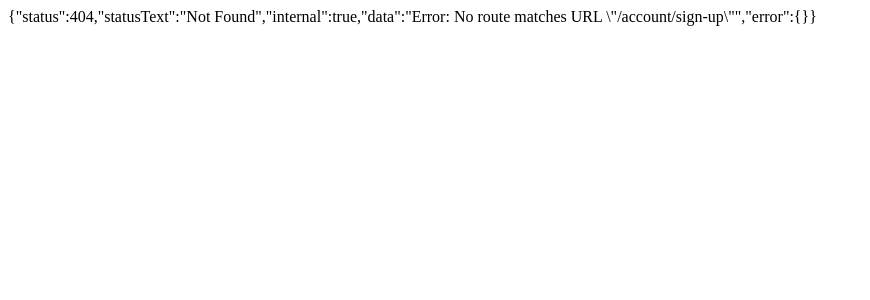
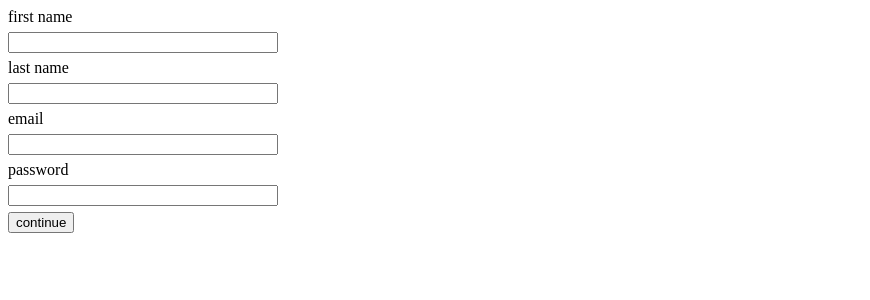
Before and after one commit to findsam/auth-frontend, a React (Vite) app: page /account/sign-up in a window 1280 px wide. Before the commit this address had no page. Shown: the top 300 px of the page, without its empty margins (0-870 px from the left). Built offline with nearby package versions, Linux system fonts and the light colour scheme.

Commit message:
signup system, auth context, render error utility function :)

```diff
--- /dev/null
+++ b/src/libs/authCtx.tsx
@@ -0,0 +1,21 @@
+import { createContext } from "react";
+import { getCookie } from "./util";
+
+export type Auth = Partial<{
+  user: null;
+}>;
+
+export const AuthContext = createContext<Auth>({});
+
+const AuthProvider: React.FC<{ children: React.ReactNode }> = ({
+  children,
+}) => {
+  console.log("Cookie:", getCookie("Authorization"));
+  return (
+    <AuthContext.Provider value={{ user: null }}>
+      {children}
+    </AuthContext.Provider>
+  );
+};
+
+export default AuthProvider;
--- a/src/libs/endpoint.ts
+++ b/src/libs/endpoint.ts
@@ -4,6 +4,7 @@ export const endpoints = {
   baseURL: import.meta.env.VITE_API_URL || "http://localhost:8080",
   auth: {
     signin: "/users/user/sign-in",
+    signup: "/users/user/sign-up",
     user: (id: string) => `/users/user/${id}`,
     refresh: "/users/user/refresh",
   },
--- a/src/libs/queries.ts
+++ b/src/libs/queries.ts
@@ -1,11 +1,19 @@
 import { useMutation, useQuery } from "react-query";
-import { SignInInputs } from "~/libs/types";
+import { SignInRequest, SignUpRequest } from "~/libs/types";
 import { axios, endpoints } from "~/libs/endpoint";
+import { getCookie } from "~/libs/util";
 
 export function useLogin() {
   return useMutation({
-    mutationFn: async (values: SignInInputs) =>
-      await axios.post<any>(endpoints.auth.signin, values),
+    mutationFn: async (values: SignInRequest) =>
+      await axios.post<SignInRequest>(endpoints.auth.signin, values),
+  });
+}
+
+export function useSignUp() {
+  return useMutation({
+    mutationFn: async (values: SignUpRequest) =>
+      await axios.post<SignUpRequest>(endpoints.auth.signup, values),
   });
 }
 
@@ -13,7 +21,11 @@ export function usePing() {
   return useQuery({
     queryKey: ["ping"],
     queryFn: async () =>
-      await axios.get<any>(endpoints.auth.user("66bff1853165b58880386aed")),
+      await axios.get<any>(endpoints.auth.user("66bff1853165b58880386aed"), {
+        headers: {
+          Authorization: getCookie("Authorization"),
+        },
+      }),
     retry: false,
     enabled: false,
     retryOnMount: false,
--- /dev/null
+++ b/src/libs/useAuth.ts
@@ -0,0 +1,12 @@
+import { useContext } from "react";
+import { AuthContext } from "~/libs/authCtx";
+
+export const useAuth = () => {
+  const context = useContext(AuthContext);
+
+  if (context === undefined) {
+    throw new Error("AuthContext must be within AuthProvider");
+  }
+
+  return context;
+};
--- /dev/null
+++ b/src/libs/util.tsx
@@ -0,0 +1,31 @@
+import { FieldErrors, FieldValues } from "react-hook-form";
+
+const getCookie = (name: string): string | null => {
+  const nameEQ = name + "=";
+  const cookies = document.cookie.split(";");
+  for (let i = 0; i < cookies.length; i++) {
+    let cookie = cookies[i].trim();
+    if (cookie.startsWith(nameEQ)) {
+      return cookie.substring(nameEQ.length);
+    }
+  }
+  return null;
+};
+
+const renderErrors = <T extends FieldValues>(items: FieldErrors<T>) => {
+  let errors = [];
+  for (const key in items) {
+    const error = items[key];
+    if (error) {
+      errors.push(error.message?.toString());
+    }
+  }
+  return (
+    <ul>
+      {errors.map((e) => (
+        <li key={e}>{e}</li>
+      ))}
+    </ul>
+  );
+};
+export { getCookie, renderErrors };
--- a/src/pages/account/signIn.tsx
+++ b/src/pages/account/signIn.tsx
@@ -1,13 +1,14 @@
 import { FormProvider, SubmitHandler, useForm } from "react-hook-form";
 import { joiResolver } from "@hookform/resolvers/joi";
-import { SignInInputs } from "~/libs/types";
+import { SignInRequest } from "~/libs/types";
 import { useLogin, usePing, useRefresh } from "~/libs/queries";
 import Joi from "joi";
+import { useAuth } from "~/libs/useAuth";
 
 const SignIn: React.FC = () => {
   const loginQuery = useLogin();
 
-  const methods = useForm<SignInInputs>({
+  const methods = useForm<SignInRequest>({
     resolver: joiResolver(
       Joi.object({
         email: Joi.string()
@@ -21,7 +22,7 @@ const SignIn: React.FC = () => {
     ),
   });
 
-  const login: SubmitHandler<SignInInputs> = async (values: SignInInputs) => {
+  const login: SubmitHandler<SignInRequest> = async (values: SignInRequest) => {
     await loginQuery.mutateAsync(values);
   };
 
@@ -35,6 +36,9 @@ const SignIn: React.FC = () => {
     console.log(await refreshQuery.refetch());
   };
 
+  const auth = useAuth();
+  console.log(auth);
+
   return (
     <>
       <FormProvider {...methods}>
@@ -46,7 +50,9 @@ const SignIn: React.FC = () => {
           <input {...methods.register("email")} defaultValue="dev@dev.com" />
           <label>password</label>
           <input {...methods.register("password")} defaultValue="dev" />
-          <button type="submit">sign-in</button>
+          <button type="submit" style={{ maxWidth: "max-content" }}>
+            continue
+          </button>
         </form>
       </FormProvider>
       <div style={{ marginTop: "20rem" }}>
--- /dev/null
+++ b/src/pages/account/signUp.tsx
@@ -0,0 +1,65 @@
+import {
+  FieldErrors,
+  FormProvider,
+  SubmitHandler,
+  useForm,
+} from "react-hook-form";
+import { joiResolver } from "@hookform/resolvers/joi";
+import { SignUpRequest } from "~/libs/types";
+import { useSignUp } from "~/libs/queries";
+import Joi from "joi";
+import { renderErrors } from "~/libs/util";
+
+const SignUp: React.FC = () => {
+  const signUpQuery = useSignUp();
+
+  const methods = useForm<SignUpRequest>({
+    resolver: joiResolver(
+      Joi.object({
+        firstName: Joi.string().max(32).required().label("First name"),
+        lastName: Joi.string().max(32).required().label("Last name"),
+        email: Joi.string()
+          .email({ tlds: { allow: false } })
+          .required()
+          .label("Email"),
+        password: Joi.string().min(6).max(32).required().label("Password"),
+      }).messages({
+        "string.empty": "{#label} is required",
+      })
+    ),
+  });
+
+  const signUp: SubmitHandler<SignUpRequest> = async (
+    values: SignUpRequest
+  ) => {
+    await signUpQuery.mutateAsync(values);
+  };
+
+  return (
+    <>
+      <FormProvider {...methods}>
+        <form
+          style={{ display: "grid", maxWidth: "270px", gap: "6px" }}
+          onSubmit={methods.handleSubmit(signUp)}
+        >
+          <label>first name</label>
+          <input {...methods.register("firstName")} />
+
+          <label>last name</label>
+          <input {...methods.register("lastName")} />
+
+          <label>email</label>
+          <input {...methods.register("email")} />
+          <label>password</label>
+          <input {...methods.register("password")} />
+          <button type="submit" style={{ maxWidth: "max-content" }}>
+            continue
+          </button>
+        </form>
+      </FormProvider>
+      {renderErrors<SignUpRequest>(methods.formState.errors)}
+    </>
+  );
+};
+
+export default SignUp;
```
Also changed, not shown: src/libs/types.ts (+8 -1 lines), src/libs/useCookie.ts (added, +21 -0 lines), src/main.tsx (+9 -2 lines).
